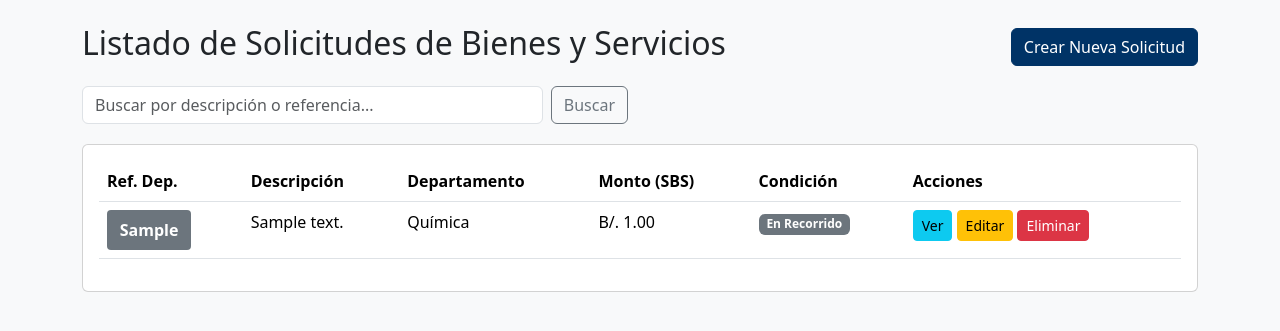
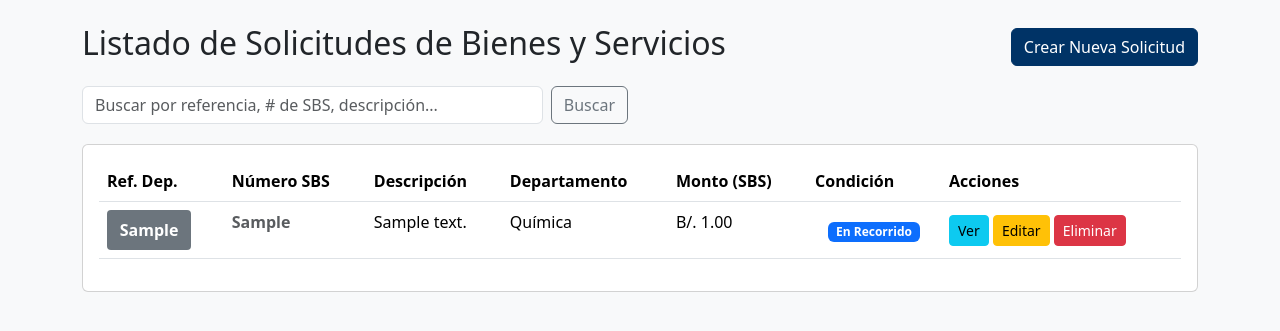
Before and after one commit to dmitre-cloud/LRAA_SEGUIMIENTO_SBS, a Django app: page / in a window 1280 px wide. Shown: the part 56-387 px from the top of the page. Run offline with Django 5.2, Linux system fonts and the light colour scheme; a user stored in the database is signed in; tables that the repository leaves empty hold one stand-in row (values such as "Sample post"); some libraries are stand-ins or nearby versions.

Commit message:
Darle color al codigo de Ref., Desp., Dep., No. Sbs; Agregar Por Entregar en estado final de la compra; Cambiar el color del campo de condición a creatividad del desarrollador

```diff
--- a/solicitudes/templates/solicitudes/solicitud_list.html
+++ b/solicitudes/templates/solicitudes/solicitud_list.html
@@ -9,6 +9,15 @@
     .ref-naranja { background-color: #FF8C00 !important; color: white; } /* Orange */
     .ref-turquesa { background-color: #0fa999 !important; color: white; } /* Turquoise */
     .ref-morado { background-color: #800080 !important; color: white; }  /* Purple */
+
+    /* Colores para la Condición */
+    .cond-recorrido { background-color: #0d6efd !important; color: white !important; }
+    .cond-v3 { background-color: #fd7e14 !important; color: white !important; }
+    .cond-evaluado { background-color: #0dcaf0 !important; color: #000 !important; }
+    .cond-refrendado { background-color: #6610f2 !important; color: white !important; }
+    .cond-anulado { background-color: #dc3545 !important; color: white !important; }
+    .cond-finalizado { background-color: #198754 !important; color: white !important; }
+    .cond-vacio { background-color: #6c757d !important; color: white !important; }
 
     /* Para que el badge se vea bien dentro de la tabla */
     .badge-ref {
@@ -28,7 +37,7 @@
 <div class="row mb-3">
     <div class="col-md-6">
         <form method="GET" class="d-flex">
-            <input type="text" name="q" class="form-control me-2" placeholder="Buscar por descripción o referencia..." value="{{ request.GET.q|default:'' }}">
+            <input type="text" name="q" class="form-control me-2" placeholder="Buscar por referencia, # de SBS, descripción..." value="{{ request.GET.q|default:'' }}">
             <button class="btn btn-outline-secondary" type="submit">Buscar</button>
             {% if request.GET.q %}
                 <a href="{% url 'solicitud-list' %}" class="btn btn-link">Limpiar</a>
@@ -43,6 +52,7 @@
             <thead>
                 <tr>
                     <th scope="col">Ref. Dep.</th>
+                    <th scope="col">Número SBS</th>
                     <th scope="col">Descripción</th>
                     <th scope="col">Departamento</th>
                     <th scope="col">Monto (SBS)</th>
@@ -62,13 +72,29 @@
                             {{ solicitud.ref_departamento }}
                         </span>
                     </th>
+                    <td class="fw-bold text-muted">
+                        {{ solicitud.seguimiento.sbs_numero|default:"---" }}
+                    </td>
                     <td>{{ solicitud.descripcion_pedido|truncatechars:50 }}</td>
                     <td>{{ solicitud.get_departamento_display }}</td>
                     <td>B/. {{ solicitud.monto_comprometido_sbs|intcomma }}</td>
-                    <td>
-                        <span class="badge bg-secondary">{{ solicitud.seguimiento.get_condicion_display|default:"Sin Iniciar" }}</span>
+                    <td class="text-center align-middle">
+                        {% if solicitud.seguimiento and solicitud.seguimiento.condicion %}
+                            <span class="badge
+                                {% if solicitud.seguimiento.condicion == 'recorrido' %}cond-recorrido
+                                {% elif solicitud.seguimiento.condicion == 'ingresado_v3' %}cond-v3
+                                {% elif solicitud.seguimiento.condicion == 'evaluado' %}cond-evaluado
+                                {% elif solicitud.seguimiento.condicion == 'refrendado' %}cond-refrendado
+                                {% elif solicitud.seguimiento.condicion == 'anulado' %}cond-anulado
+                                {% elif solicitud.seguimiento.condicion == 'finalizado' %}cond-finalizado
+                                {% endif %}">
+                                {{ solicitud.seguimiento.get_condicion_display }}
+                            </span>
+                        {% else %}
+                            <span class="badge cond-vacio">Sin Iniciar</span>
+                        {% endif %}
                     </td>
-                    <td>
+                    <td class="text-nowrap align-middle">
                         <a href="{% url 'solicitud-detail' solicitud.pk %}" class="btn btn-sm btn-info">Ver</a>
                         <a href="{% url 'solicitud-update' solicitud.pk %}" class="btn btn-sm btn-warning">Editar</a>
                         <a href="{% url 'solicitud-delete' solicitud.pk %}" class="btn btn-sm btn-danger">Eliminar</a>
--- a/solicitudes/views.py
+++ b/solicitudes/views.py
@@ -15,15 +15,13 @@ class SolicitudListView(LoginRequiredMixin, ListView):
     model = Solicitud
     template_name = 'solicitudes/solicitud_list.html'
     context_object_name = 'solicitudes'
-    paginate_by = 10
-    ordering = ['-id']  # Ordena por el más reciente
+    paginate_by = 15
+    ordering = ['-id']
 
     def get_queryset(self):
-        """
-        Filtra por permisos de departamento y por término de búsqueda.
-        """
         user = self.request.user
-        queryset = super().get_queryset()
+        # Optimizamos con select_related('seguimiento')
+        queryset = super().get_queryset().select_related('seguimiento')
 
         # --- Lógica de Permisos ---
         job_position_con_acceso_total = ['Asistente Administrativo']
@@ -37,7 +35,9 @@ class SolicitudListView(LoginRequiredMixin, ListView):
         if query:
             queryset = queryset.filter(
                 Q(descripcion_pedido__icontains=query) |
-                Q(ref_departamento__icontains=query)
+                Q(ref_departamento__icontains=query) |
+                # OPCIONAL: Permitir buscar también por número de SBS
+                Q(seguimiento__sbs_numero__icontains=query)
             )
 
         return queryset
```
Also changed, not shown: lraa_project/settings.py (+7 -7 lines).
